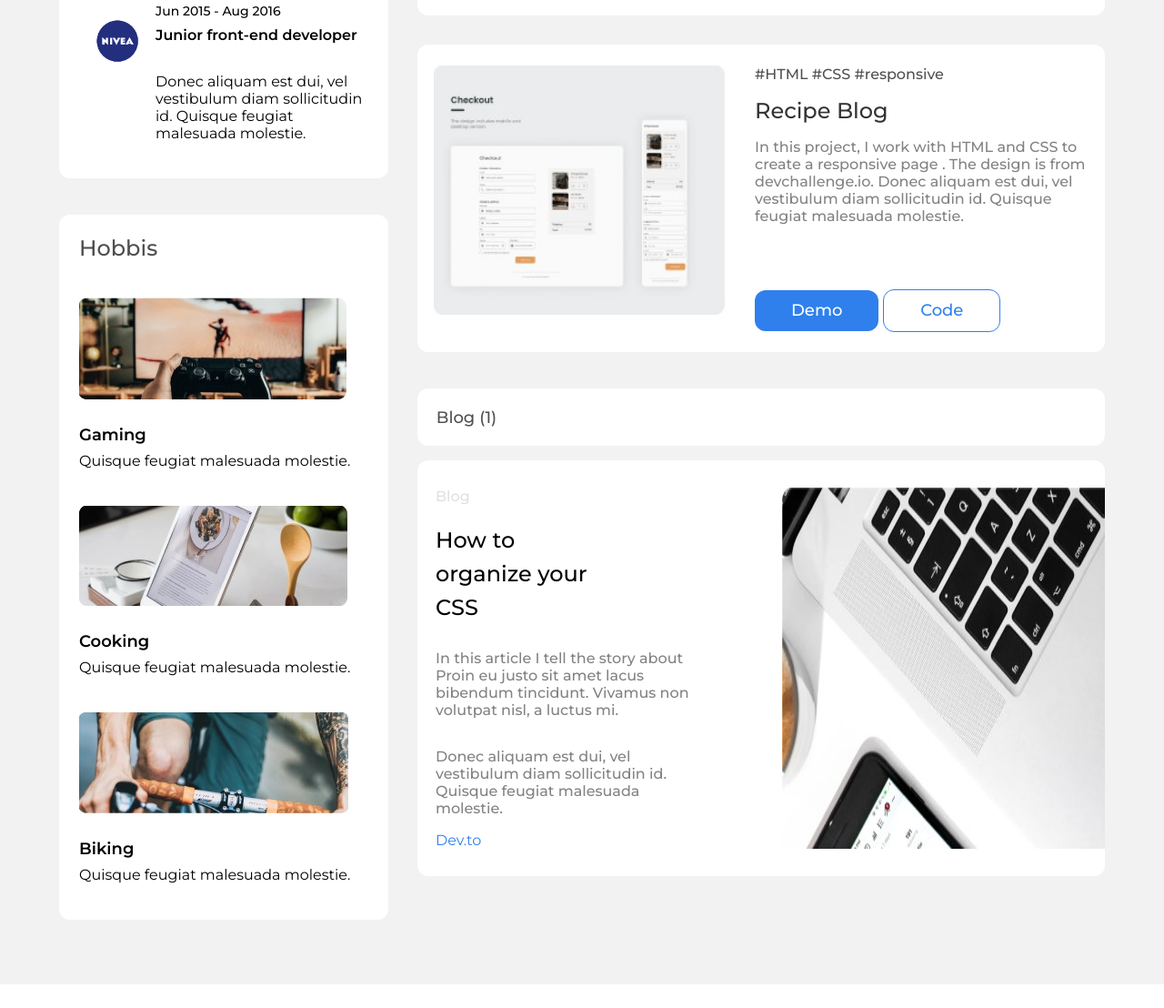
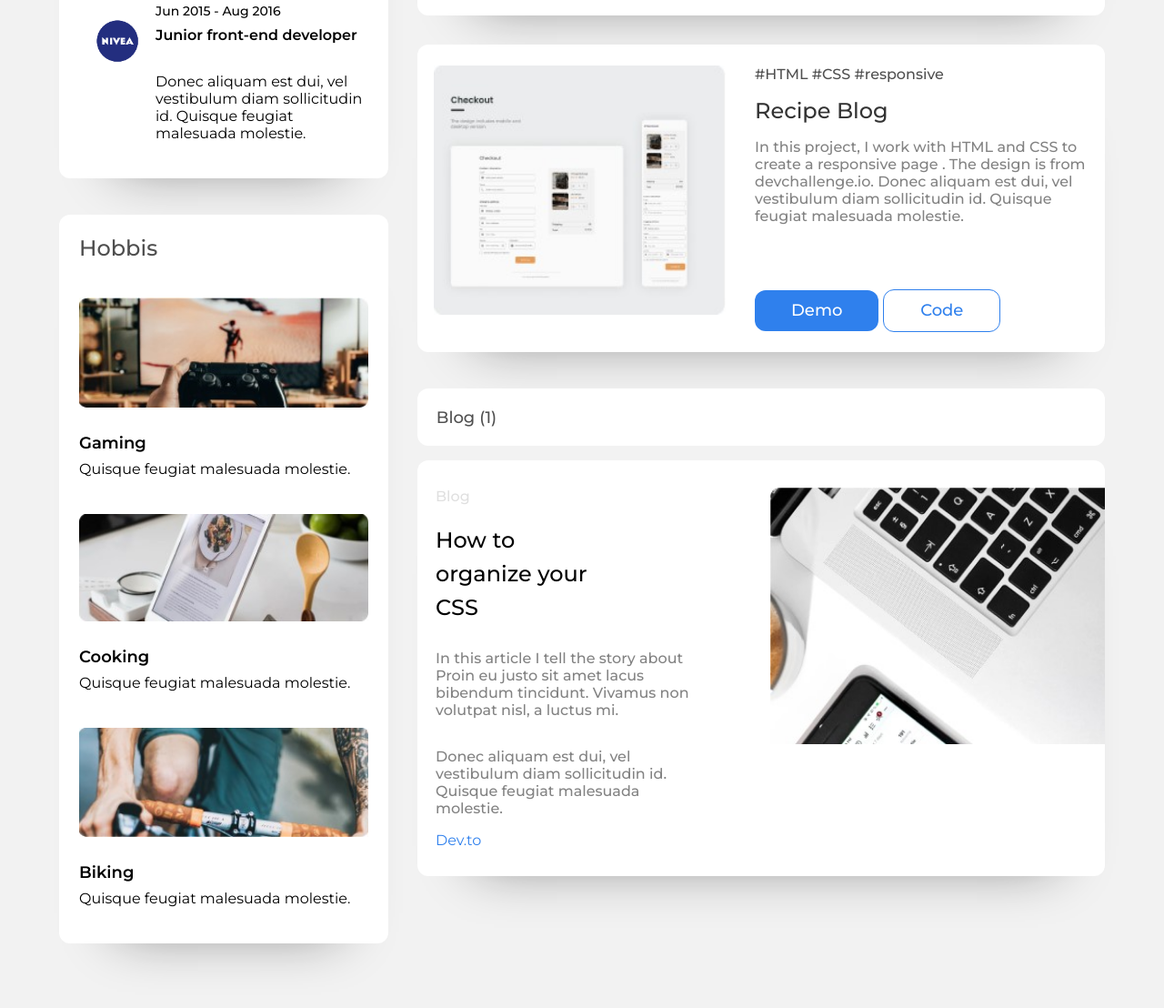
Before and after one commit to Jaimedv17/semana7sabado, a plain HTML site: page index.html in a window 1280 px wide. Shown: the part 1270-2378 px from the top of the page at 91% size. Before the commit the page ends 2352 px from the top, so only its background shows below. Drawn offline with Linux system fonts and the light colour scheme.

Commit message:
box-shadow aumentado

```diff
--- a/styles.css
+++ b/styles.css
@@ -37,6 +37,7 @@ body{
     max-width: 413px;
     padding-bottom:2rem ;
     border-radius: 12px;
+    box-shadow: 5px 46px 58px -59px rgba(0,0,0,0.48);
 }
 .imagen{
     min-width: 100%;
@@ -78,6 +79,7 @@ span{
     padding: 22px;
     border-radius: 12px;
     padding-bottom: 2.5rem;
+    box-shadow: 5px 46px 58px -59px rgba(0,0,0,0.48);
 }
 .Marca{
     display: flex;
@@ -109,6 +111,7 @@ span{
     padding: 22px;
     border-radius: 12px;
     padding-bottom: 2.5rem;
+    box-shadow: 5px 46px 58px -59px rgba(0,0,0,0.48);
 }
 .Hobbies{
     color: #4F4F4F;
@@ -117,6 +120,7 @@ span{
 }
 .Article{
     margin-top: 2.5rem;
+    border-radius: 12px;
 }
 .SubTitleHobbie{
     font-size: 18px;
@@ -151,6 +155,7 @@ span{
     padding: 23px;
     border-radius: 12px;
     margin-right: 1rem;
+    box-shadow: 5px 46px 58px -59px rgba(0,0,0,0.48);
 }
 .CotenidoDesign{
     grid-column: 2/3;
@@ -159,6 +164,7 @@ span{
     height: 120px;
     padding: 23px;
     border-radius: 12px;
+    box-shadow: 5px 46px 58px -59px rgba(0,0,0,0.48);
 }
 progress{
     width: 250px;
@@ -181,7 +187,8 @@ progress{
     background-color: white;
     border-radius: 12px;
     margin-top: 2rem;
-    padding: 23px 18px
+    padding: 23px 18px;
+    box-shadow: 5px 46px 58px -59px rgba(0,0,0,0.48);
 }
 .ContenidoRespondive{
     margin-top: 0.5;
@@ -238,14 +245,21 @@ a{
 }
 /*...................................*/
 .ContenedorBlog{
-    display: flex;
+    display: grid;
+    grid-template-columns: 1fr 1fr;
     background-color: white;
     padding: 30px 0 30px 20px;
     margin-top: 1rem;
     border-radius: 12px;
+    box-shadow: 5px 46px 58px -59px rgba(0,0,0,0.48);
 }
 .ContenidoBlog{
     margin-right: 5rem;
+    grid-column: 1/2;
+}
+.ImgBlog{
+    width: 100%;
+    grid-column: 2/3;
 }
 .TextBlog{
     color: #E0E0E0;
@@ -280,16 +294,13 @@ a{
     height: 84px;
 }
 .ImgHobbie{
-    max-width: 100%;
+    width: 100%;
 }
 .ImgResponsive{
     max-width: 321px;
     height: 274px;
 }
-.ImgBlog{
-    max-width: 870px;
 
-}
 /*.......Responsive.......1467.....*/
 
 
```
